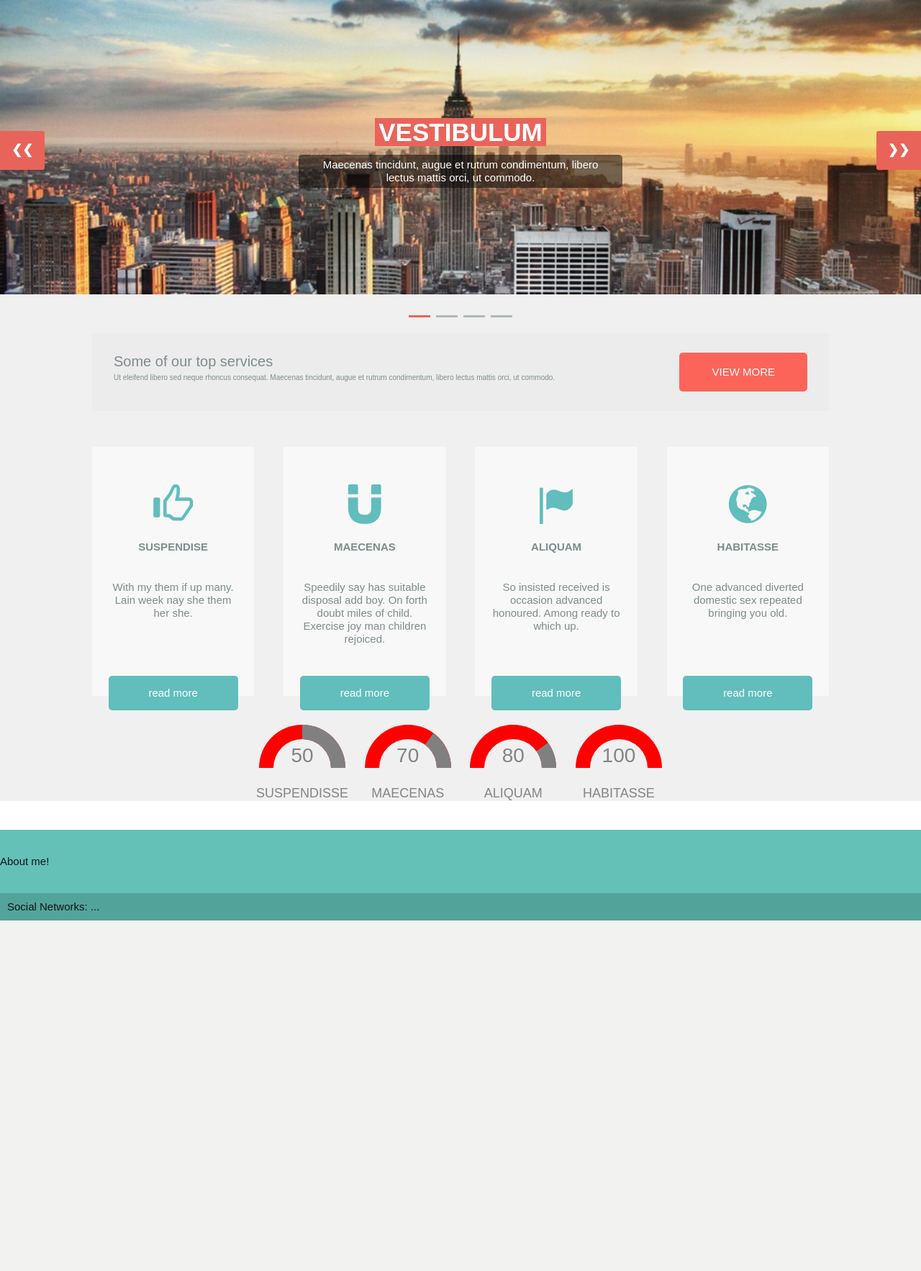
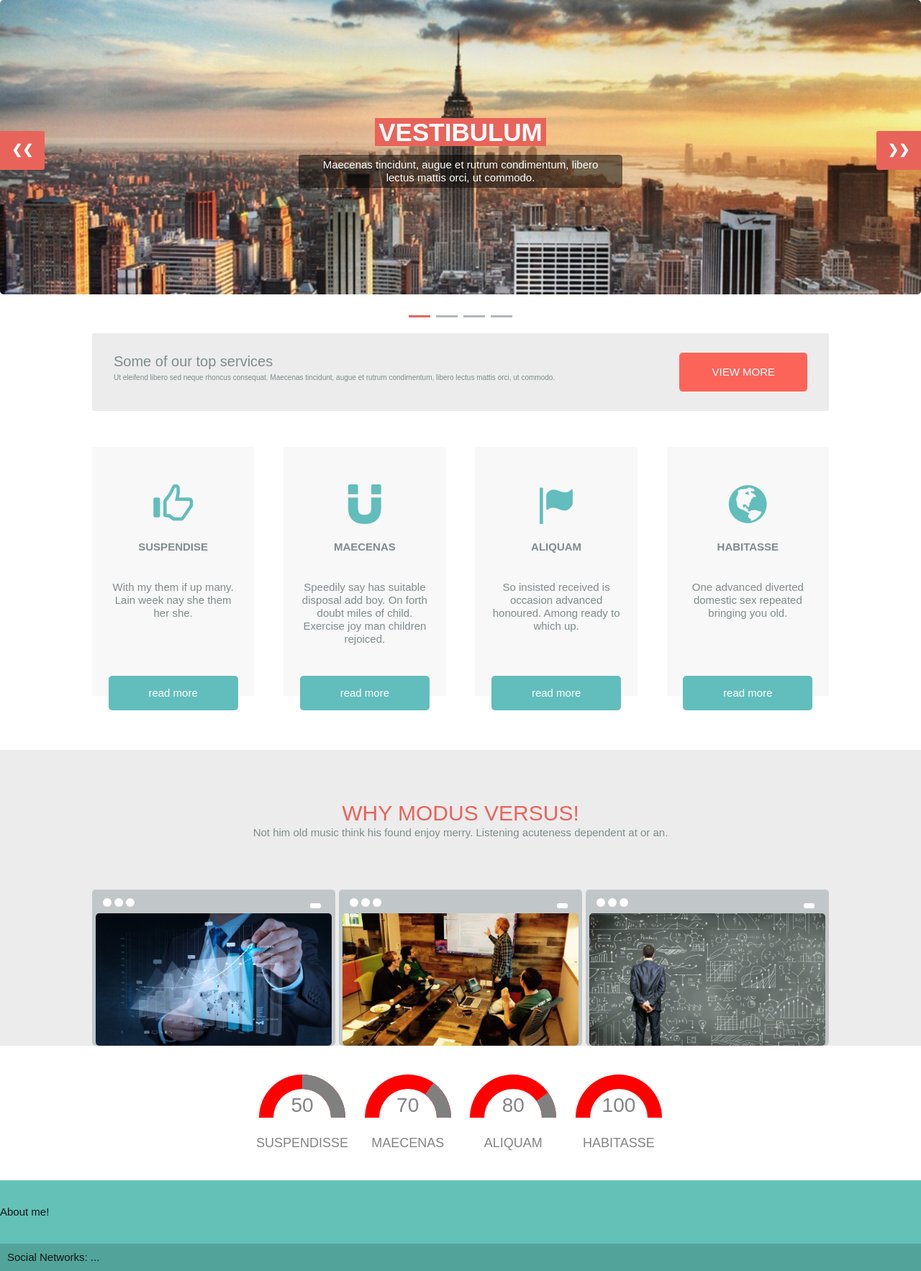
Before and after one commit to senenkovitalik/homeworks, a PHP site: page / in a window 1280 px wide. Shown: the part 60-1826 px from the top of the page at 72% size. Before the commit the page ends 1339 px from the top, so only its background shows below. Run offline with PHP 8.4, Linux system fonts and the light colour scheme.

Commit message:
Frontend 25.01 Gallery

```diff
--- a/25.01/css/main.css
+++ b/25.01/css/main.css
@@ -178,7 +178,7 @@ header {
 
 .content {
     /*height: 1000px;*/
-    background-color: #F0F0F0;
+    /*background-color: #F0F0F0;*/
 
 }
 
@@ -334,6 +334,7 @@ header {
     flex-flow: row nowrap;
     justify-content: space-between;
     margin-top: 50px;
+    padding-bottom: 75px;
 }
 
 .bage {
@@ -393,6 +394,86 @@ header {
     text-decoration: none;
 }
 
+/****************************
+    Gallery section
+*****************************/
+
+.gallery {
+    /*width: 80%;*/
+    background-color: #ECECEC;
+    padding-top: 70px;
+}
+
+.header-text {
+    text-transform: uppercase;
+    font-size: 30px;
+    text-align: center;
+    color: #E8645A;
+}
+
+.header-description {
+    text-align: center;
+    color: #7F8C8C;
+}
+
+.photos {
+    width: 80%;
+    height: auto;
+    margin: 70px auto 0;
+    display: flex;
+    flex-flow: row nowrap;
+    justify-content: space-between;
+}
+
+.photo {
+    z-index: 10;
+    width: 33%;
+    height: auto;
+    background-color: #C1C7C8;
+    border-radius: 5px;
+    padding: 10px 5px 0 5px;
+    transition: transform 1s ease,
+                -ms-transform 1s ease,
+                -webkit-transform 1s ease;
+}
+
+img {
+    border-radius: 5px;
+    width: 100%;
+
+}
+
+.photo:hover {
+    z-index: 11;
+    -ms-transform: scale(1.3, 1.3);  /*IE 9 */
+    -webkit-transform: scale(1.3, 1.3);  /*Safari*/
+    transform: scale(1.3, 1.3);
+}
+
+.dots {
+    padding: 0 10px 5px 10px;
+    position: relative;
+}
+
+.dot {
+    display: inline-block;
+    width: 12px;
+    height: 12px;
+    border-radius: 50%;
+    background-color: white;
+}
+
+.rectan {
+    display: inline-block;
+    width: 15px;
+    height: 7px;
+    background-color: white;
+    border-radius: 3px;
+    position: absolute;
+    right: 15px;
+    top: 9px;
+}
+
 /* Adaptive layouting with flexbox*/
 .company-year-statistics-overview {
     display: flex;
--- a/25.01/index.html
+++ b/25.01/index.html
@@ -130,6 +130,40 @@
         </div>
     </div>
 
+    <div class="gallery">
+        <div class="header-text">why modus versus!</div>
+        <div class="header-description">Not him old music think his found enjoy merry. Listening acuteness dependent at or an.</div>
+        <div class="photos">
+            <div class="photo">
+                <div class="dots">
+                    <span class="dot"></span>
+                    <span class="dot"></span>
+                    <span class="dot"></span>
+                    <span class="rectan"></span>
+                </div>
+                <img src="img/photo1.jpg">
+            </div>
+            <div class="photo">
+                <div class="dots">
+                    <span class="dot"></span>
+                    <span class="dot"></span>
+                    <span class="dot"></span>
+                    <span class="rectan"></span>
+                </div>
+                <img src="img/photo2.jpg">
+            </div>
+            <div class="photo">
+                <div class="dots">
+                    <span class="dot"></span>
+                    <span class="dot"></span>
+                    <span class="dot"></span>
+                    <span class="rectan"></span>
+                </div>
+               <img src="img/photo3.jpg">
+            </div>
+        </div>
+    </div>
+
     <div class="company-year-statistics-overview">
         <div class="statistics-overview">
             <div class="statistics-overview_progress-bar">
```
Also changed, not shown: 25.01/img/photo1.jpg (added), 25.01/img/photo2.jpg (added), 25.01/img/photo3.jpg (added).
